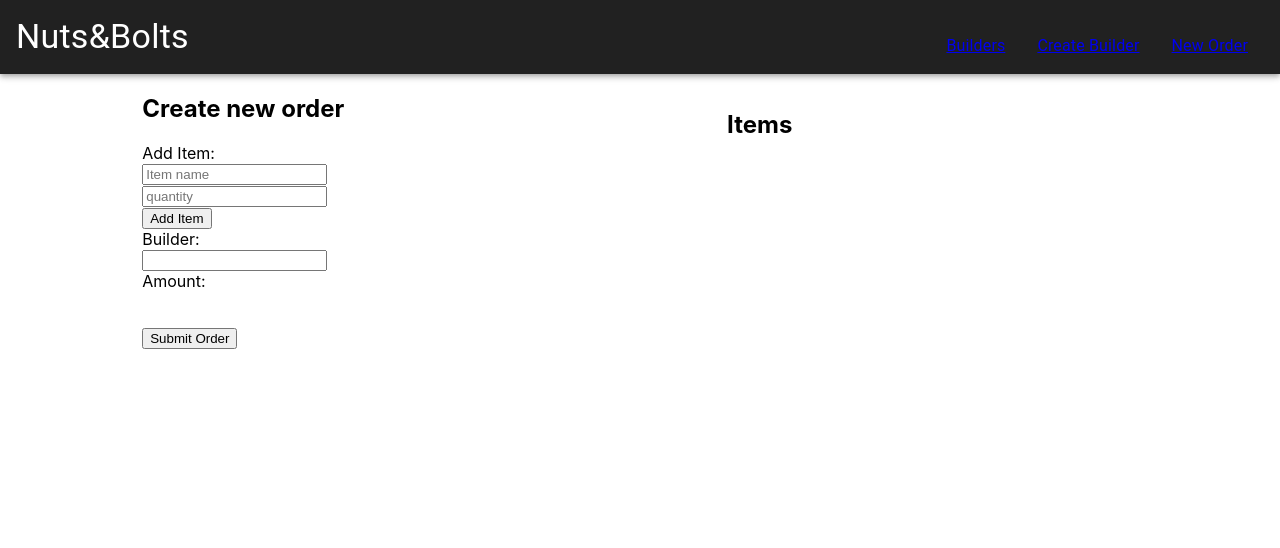
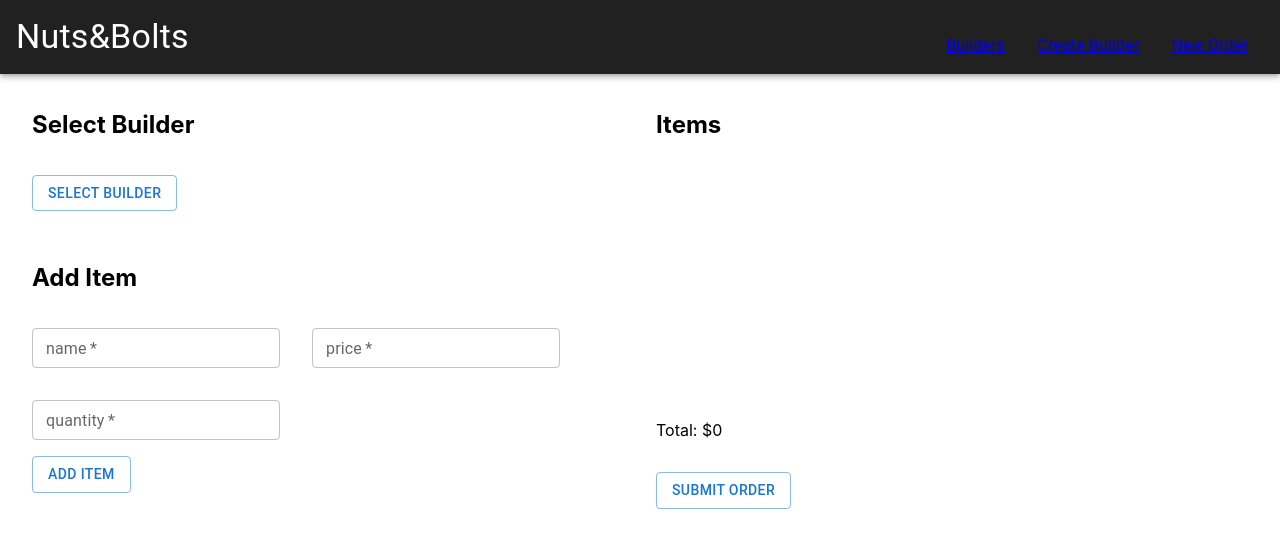
Before and after one commit to MaximPVladimirovich/maxim_sample_project, a React (Create React App) app in the folder client/: page /neworder in a window 1280 px wide. Shown: the top 548 px of the page. Built offline with nearby package versions, Linux system fonts and the light colour scheme.

Commit message:
order saves in db

```diff
--- /dev/null
+++ b/client/src/components/AddItem.js
@@ -0,0 +1,60 @@
+import { List, ListItem, Grid, TextField, Button, Box } from "@mui/material";
+
+export default function AddItem({ item, handleAddItem, handleItemChange }) {
+    return (
+        <Box sx={{ height: '100%' }}>
+            <List >
+                <ListItem>
+                    <h2>Add Item</h2>
+                </ListItem>
+                <ListItem>
+                    <Grid container spacing={4}>
+                        <Grid item>
+                            <TextField
+                                required
+                                id="name"
+                                size="small"
+                                type="text"
+                                name="name"
+                                label="name"
+                                value={item.name}
+                                onChange={e => handleItemChange(e)}
+                            />
+                        </Grid>
+                        <Grid item>
+                            <TextField
+                                required
+                                id="price"
+                                size="small"
+                                type="number"
+                                name="price"
+                                label="price"
+                                value={item.price}
+                                onChange={e => handleItemChange(e)}
+                            />
+                        </Grid>
+                        <Grid item>
+                            {/* Needs better validation. Can't filter negative numbers. */}
+                            <TextField
+                                required
+                                id="quantity"
+                                size="small"
+                                inputMode='numeric'
+                                pattern='[0-9]*'
+                                type="number"
+                                name="quantity"
+                                label="quantity"
+                                value={item.quantity}
+                                onChange={e => handleItemChange(e)}
+                            />
+                        </Grid>
+                    </Grid>
+                </ListItem>
+                <ListItem>
+                    <Button variant="outlined" onClick={(e) => handleAddItem(e)} >Add Item</Button>
+                </ListItem>
+            </List>
+        </Box>
+
+    )
+}
--- /dev/null
+++ b/client/src/components/ItemAmount.js
@@ -0,0 +1,13 @@
+
+export default function ItemAmount({ items }) {
+    let sum = 0;
+    if (items.length !== 0) {
+        items.map(item => sum += parseInt(item.price))
+    }
+    return (
+        <>
+            <p>Total: ${sum}</p>
+        </>
+
+    )
+}
--- a/client/src/components/NewOrder.js
+++ b/client/src/components/NewOrder.js
@@ -1,14 +1,26 @@
-import { useEffect, useState } from "react"
+import { useState } from "react"
 import { Box } from "@mui/material";
+import AddItem from "./AddItem";
+import SelectBuilder from "./SelectBuilder";
+import ScrollMenu from "./ScrollMenu";
+import OrderItems from "./OrderItems";
+
 const { v4: uuidv4 } = require('uuid');
 
+export default function NewOrder({ setItems, items, builders }) {
+    const [anchorEl, setAnchorEl] = useState(null);
+    const [selected, setSelected] = useState('');
 
-export default function NewOrder({ setItems, items }) {
+    // Item
+    // This will be added to the items array in an Order.
     const [item, setItem] = useState({
         id: uuidv4(),
         name: "",
-        quantity: ""
+        quantity: "",
+        price: ""
     })
+    // Order.
+    // A single order, one builder has to be assigned per order.
     const [order, setOrder] = useState({
         id: uuidv4(),
         builder_id: "",
@@ -16,25 +28,87 @@ export default function NewOrder({ setItems, items }) {
         total_amount: ""
     });
 
-    const handleOrderChange = (e) => {
-        setOrder({ ...order, [e.target.name]: e.target.value })
+    // Adds an item to the Order item array.
+    const handleAddItemOrder = (item) => {
+        order.items.push(item)
     }
-    const handleItemshange = (e) => {
+    // Updates an item's attributes.
+    const handleItemChange = (e) => {
         setItem({ ...item, [e.target.name]: e.target.value })
     }
 
+    // Submits Order.
     const handleSubmit = (e) => {
-        e.preventDefault();
-        console.log(order.items)
-        sendData()
+        let id = order.builder_id;
+        let order_items = order.items.length;
+        let total_amount = order.total_amount;
+        if (id === "" || order_items.length === 0 || total_amount === "") {
+            alert('Something is wrong. Please look over your order.')
+        } else {
+            e.preventDefault();
+            console.log(order)
+            postOrder()
+            setItems([])
+            setOrder({
+                id: uuidv4(),
+                builder_id: "",
+                items: [],
+                total_amount: 0
+            })
+            setSelected("");
+        }
+
     }
 
+    // Validates and adds an item.
+    // This also resets the Items and Order states.
     const handleAddItem = (e) => {
+        // Item cannot be added unless builder is set.
+        let no_builder_selected = order.builder_id === "";
         e.preventDefault();
-        console.log(item)
-        setItems([...items, item]);
+        if (item.name === "" || item.quantity === "" || no_builder_selected) {
+            alert("Please fill out the item details.")
+            setItem({
+                id: uuidv4(),
+                name: "",
+                price: "",
+                quantity: ""
+            })
+        } else {
+            setItems([...items, item]);
+            handleAddItemOrder(item)
+            console.log("First total", order.total_amount)
+            setOrder({ ...order, total_amount: order.total_amount += parseInt(item.price) })
+            console.log(order.total_amount)
+        }
+
+        setItem({
+            id: uuidv4(),
+            name: "",
+            price: "",
+            quantity: ""
+        })
     }
-    function sendData() {
+
+    // Opens builder modal.
+    const onOpen = e => {
+        setAnchorEl(e.currentTarget);
+    };
+
+    // Closes builder modal.
+    const onClose = () => {
+        setAnchorEl(null);
+    };
+
+    // Sets the selected builder.
+    const onSelect = selected => () => {
+        setSelected(selected);
+        setOrder({ ...order, builder_id: selected.id })
+        setAnchorEl(null);
+    };
+
+    // Send data to local node.js server.
+    function postOrder() {
         const payload = JSON.stringify({
             order
         })
@@ -51,31 +125,18 @@ export default function NewOrder({ setItems, items }) {
             body: payload
         })
     }
+
     return (
-        <Box width={1 / 3}>
-            <h2> Create new order</h2>
-            <form onSubmit={(e) => { handleAddItem(e) }}>
-                Add Item:
-                <br />
-                <input type="text" name="name" placeholder="Item name" value={item.name} required onChange={(e) => { handleItemshange(e) }} /><br />
-                <input type="number" name="quantity" placeholder="quantity" value={item.quantity} required onChange={(e) => { handleItemshange(e) }} /><br />
-                <input type="submit" value="Add Item" />
-            </form>
-            <form onSubmit={(e) => { handleSubmit(e) }}>
+        <Box sx={{ display: 'flex' }}>
+            <Box width={1 / 2}>
+                <SelectBuilder selected={selected} onOpen={onOpen} />
+                <AddItem item={item} handleItemChange={handleItemChange} handleAddItem={handleAddItem} />
+            </Box>
+            <Box width={1 / 2}>
+                <OrderItems items={items} handleSubmit={handleSubmit} />
+            </Box>
 
-                {/* Builder id */}
-                <label >
-                    Builder:
-                </label><br />
-                <input type="text" name="builder_id" value={order.builder_id} required onChange={(e) => { handleOrderChange(e) }} /><br />
-                <label >
-                    Amount:
-                </label><br />
-                <p type="number" name="total_amount" value={order.total_amount} required onChange={(e) => { handleOrderChange(e) }} /><br />
-                <input type="submit" value="Submit Order" />
-            </form>
-
-        </Box>
-
+            <ScrollMenu builders={builders} item={item} onSelect={onSelect} anchorEl={anchorEl} open={Boolean(anchorEl)} onClose={onClose} />
+        </Box >
     );
 }
--- a/client/src/components/Order.js
+++ b/client/src/components/Order.js
@@ -1,15 +1,32 @@
-import { useState } from "react";
+import { useState, useEffect } from "react";
 import NewOrder from "./NewOrder";
-import OrderItems from "./OrderItems";
 import { Box } from "@mui/material";
 
 export default function Order() {
     const [items, setItems] = useState([]);
+    const [builders, setBuilders] = useState([]);
+
+    // Redundant code since this is already in builders.js.
+    // Maybe move this into a single file...
+    useEffect(() => {
+        const getBuilders = async function () {
+            const jsonHeaders = new Headers({
+                mode: 'no-cors'
+            })
+            const url = "http://localhost:3001";
+            // Fetch data from node server.
+            const res = await fetch(url, { headers: jsonHeaders });
+            // Parse data into json.
+            const data = await res.json();
+            // Set state with result.
+            setBuilders(data);
+        }
+        getBuilders().catch(console.error)
+    }, [])
 
     return (
-        <Box sx={{ display: 'flex', justifyContent: 'space-evenly' }}>
-            <NewOrder setItems={setItems} items={items} sx={{ flexGrow: 1 }} />
-            <OrderItems items={items} sx={{ flexGrow: 1 }} />
+        <Box sx={{ flexGrow: 1, mx: 2, height: '50%' }}>
+            <NewOrder setItems={setItems} builders={builders} items={items} />
         </Box>
     )
 }
--- a/client/src/components/OrderItems.js
+++ b/client/src/components/OrderItems.js
@@ -1,10 +1,15 @@
 import { Box } from "@mui/material"
 import { List, ListItem, ListItemText } from "@mui/material";
+import ItemAmount from './ItemAmount';
+import SubmitOrder from "./SubmitOrder";
 
-export default function OrderItems({ items }) {
+// This component lists out all the items in the order list.
+// It functions as a reciept
+export default function OrderItems({ items, handleSubmit }) {
     return (
-        <Box width={1 / 3}>
-            <List>
+        <Box sx={{ height: '100%' }}>
+            <List sx={{ display: 'flex', height: '100%', flexDirection: 'column', justifyContent: 'space-between' }}>
+                <Box>
                     <ListItem>
                         <h2>Items </h2>
                     </ListItem>
@@ -12,9 +17,19 @@ export default function OrderItems({ items }) {
                         <ListItem key={index}>
                             <ListItemText >Item: {item.name}</ListItemText>
                             <ListItemText >Quantity: {item.quantity} </ListItemText>
+                            <ListItemText >Price: ${item.price} </ListItemText>
                         </ListItem>
                     ))}
+                </Box>
+                <Box>
+                    <ListItem>
+                        <ItemAmount items={items} />
+                    </ListItem>
+                    <ListItem>
+                        <SubmitOrder handleSubmit={handleSubmit} />
+                    </ListItem>
+                </Box>
             </List>
-        </Box >
+        </Box>
     )
 }
--- /dev/null
+++ b/client/src/components/ScrollMenu.js
@@ -0,0 +1,20 @@
+import { Menu, MenuItem } from "@mui/material"
+
+export default function ScrollMenu({ item, anchorEl, onClose, builders, onSelect }) {
+    return (
+        <Menu
+            anchorEl={anchorEl}
+            open={Boolean(anchorEl)}
+            onClose={onClose}
+        >
+            {builders.map((item, index) => (
+                <MenuItem
+                    key={index}
+                    onClick={onSelect(item)}
+                >
+                    {item.name}
+                </MenuItem>
+            ))}
+        </Menu>
+    )
+}
--- /dev/null
+++ b/client/src/components/SelectBuilder.js
@@ -0,0 +1,15 @@
+import { List, ListItem, Button, Grid } from "@mui/material"
+export default function SelectBuilder({ selected, onOpen }) {
+    return (
+        <List >
+            <ListItem>
+                <h2>Select Builder</h2>
+            </ListItem>
+            <ListItem>
+                <Grid item>
+                    <Button variant="outlined" onClick={onOpen} >{selected?.name ? selected.name : "Select Builder"}</Button>
+                </Grid>
+            </ListItem>
+        </List>
+    )
+}
--- /dev/null
+++ b/client/src/components/SubmitOrder.js
@@ -0,0 +1,10 @@
+import { Box, Button } from "@mui/material";
+
+export default function SubmitOrder({ handleSubmit }) {
+    return (
+        <Box>
+            <Button variant="outlined" onClick={(e) => handleSubmit(e)}>Submit Order</Button>
+        </Box>
+    )
+
+}
```
Also changed, not shown: 1 other file (tests, documents, lock files or other folders). Lines whose indentation alone changed are shown as unchanged.
